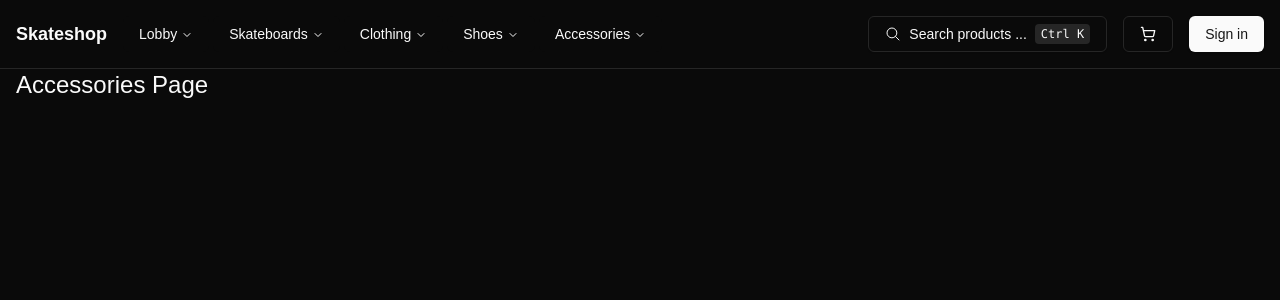
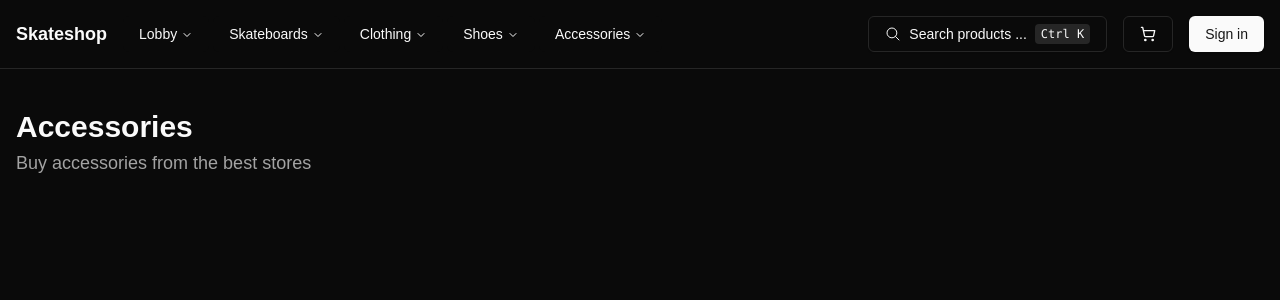
Before and after one commit to makedoniaz/skateshop-node, a Next.js app in the folder skateshop/: page /docs/accessories in a window 1280 px wide. Shown: the top 300 px of the page. Built offline with nearby package versions, Linux system fonts and the light colour scheme.

Commit message:
Add dynamic routing for pages in main page

```diff
--- /dev/null
+++ b/skateshop/src/app/(with-nav)/docs/[category]/page.tsx
@@ -0,0 +1,24 @@
+import Link from "next/link";
+import { RxRocket } from "react-icons/rx";
+
+interface Props {
+  params: {
+    category: string;
+  };
+}
+
+export default async function CategoryPage({ params }: Props) {
+  const { category } = await params;
+  return (
+    <div className="container mt-10 flex flex-col gap-8">
+      <div className="flex flex-col gap-1">
+        <h1 className="text-3xl font-bold">
+          {category.charAt(0).toUpperCase() + category.slice(1).toLowerCase()}
+        </h1>
+        <p className="text-lg text-muted-foreground">
+          Buy {category} from the best stores
+        </p>
+      </div>
+    </div>
+  );
+}
--- a/skateshop/src/app/(with-nav)/docs/accessories/page.tsx
+++ /dev/null
@@ -1,7 +0,0 @@
-export default function Accessories() {
-    return (
-      <div className="container">
-        <h1 className="text-2xl">Accessories Page</h1>
-      </div>
-    );
-  }
--- a/skateshop/src/app/(with-nav)/docs/clothing/page.tsx
+++ /dev/null
@@ -1,7 +0,0 @@
-export default function Clothing() {
-  return (
-    <div className="container">
-      <h1 className="text-2xl">Clothing Page</h1>
-    </div>
-  );
-}
--- a/skateshop/src/app/(with-nav)/docs/shoes/page.tsx
+++ /dev/null
@@ -1,7 +0,0 @@
-export default function Shoes() {
-    return (
-      <div className="container">
-        <h1 className="text-2xl">Shoes Page</h1>
-      </div>
-    );
-  }
--- a/skateshop/src/app/(with-nav)/docs/skateboards/page.tsx
+++ /dev/null
@@ -1,7 +0,0 @@
-export default function Skateboards() {
-    return (
-      <div className="container">
-        <h1 className="text-2xl">Skateboards Page</h1>
-      </div>
-    );
-  }
```
